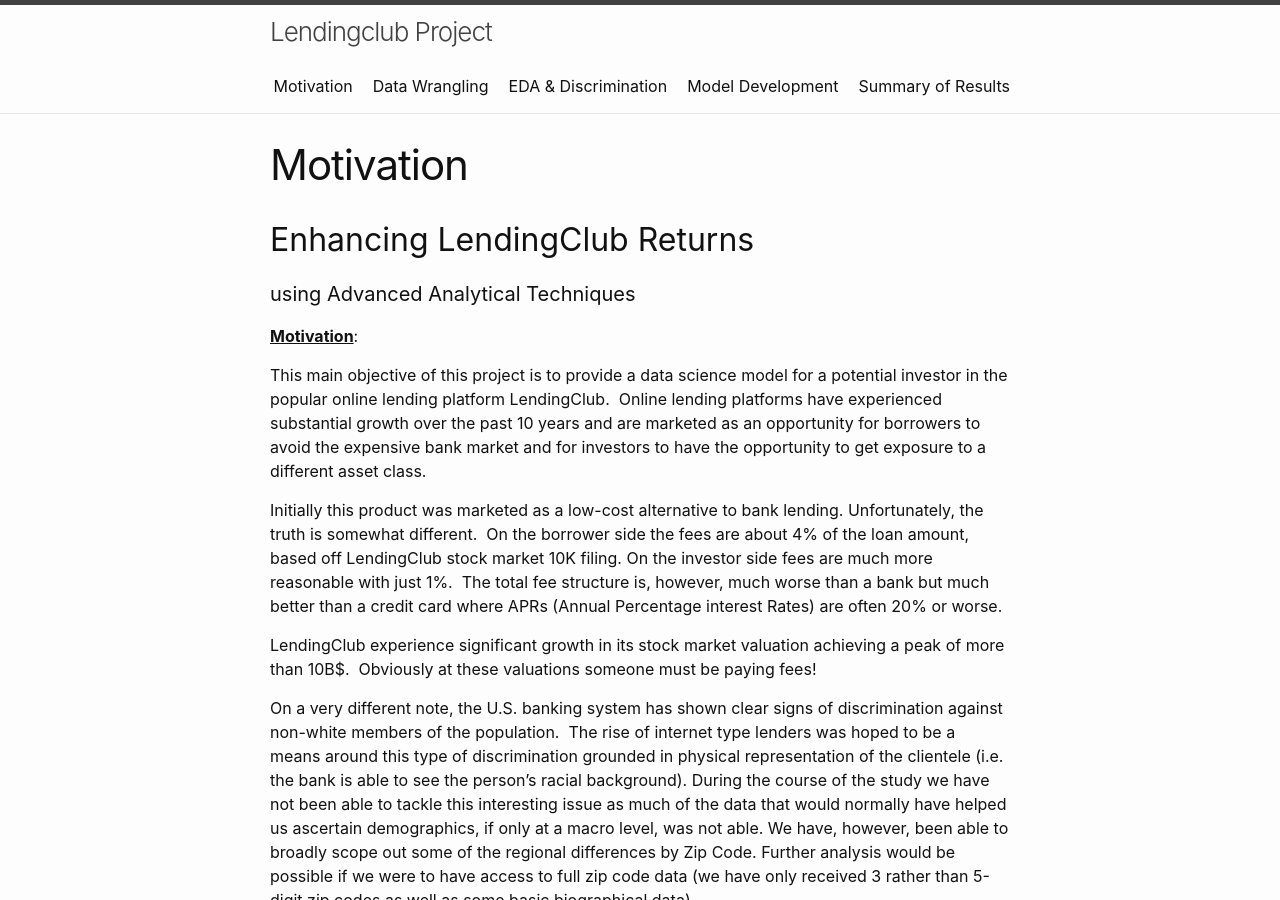
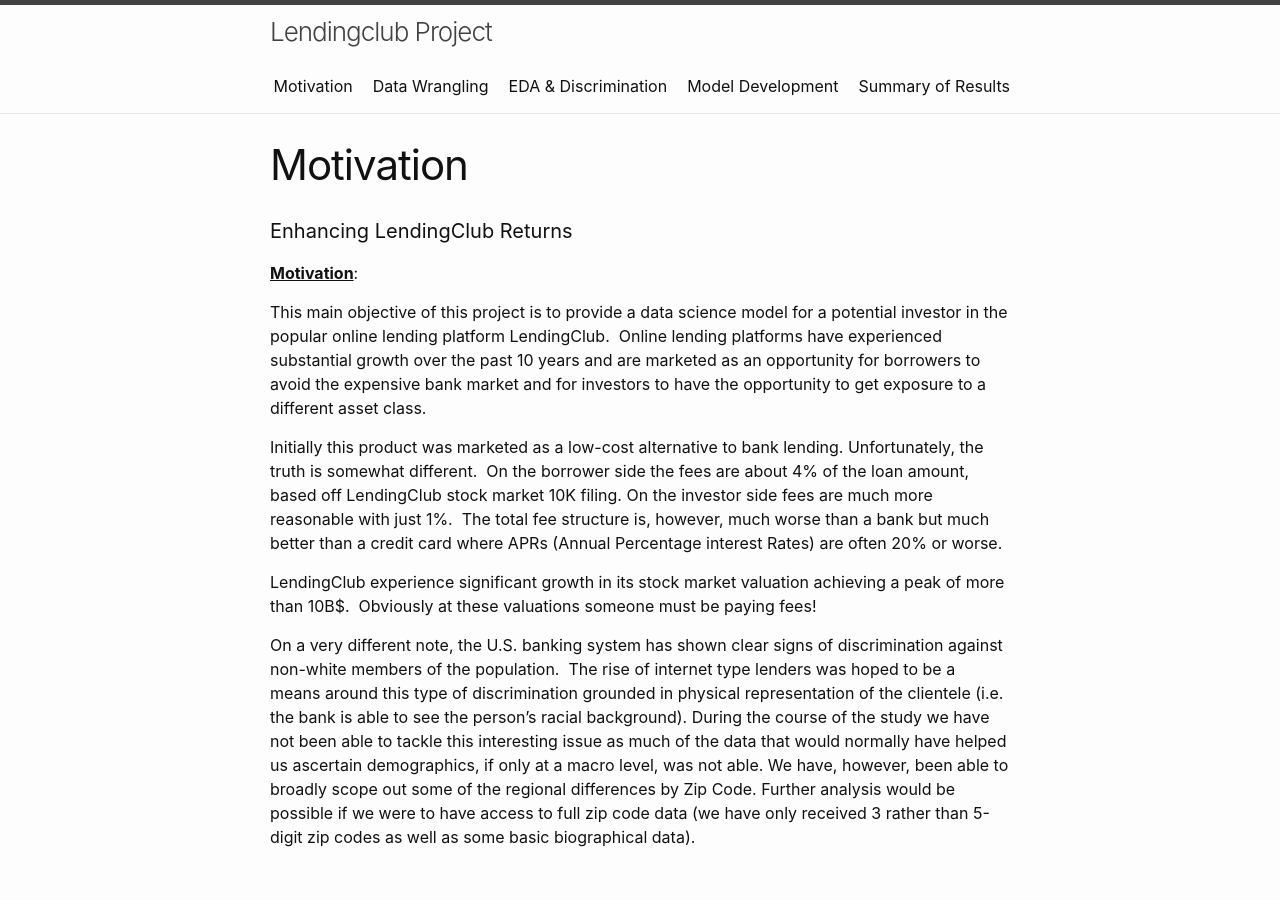
Before and after one commit to junparkh/LendingClub, a Jekyll site: the page built from index.md, in a window 1280 px wide and 900 px high. Built offline with Jekyll 4.4.1, drawn with Linux system fonts in a browser that asks for light colours.

Commit message:
Update home.html

```diff
--- a/_layouts/home.html
+++ b/_layouts/home.html
@@ -1,9 +1,7 @@
 ---
 layout: page
 ---
-<h2>Enhancing LendingClub Returns</h2>
-
-<h4> using Advanced Analytical Techniques</h4>
+<h4>Enhancing LendingClub Returns</h4>
 
 <p><strong><u>Motivation</u></strong>:</p>
 <p>This main objective of this project is to provide a data science model for a potential investor in the popular online lending platform LendingClub.&nbsp; Online lending platforms have experienced substantial growth over the past 10 years and are marketed as an opportunity for borrowers to avoid the expensive bank market and for investors to have the opportunity to get exposure to a different asset class.</p>
```
